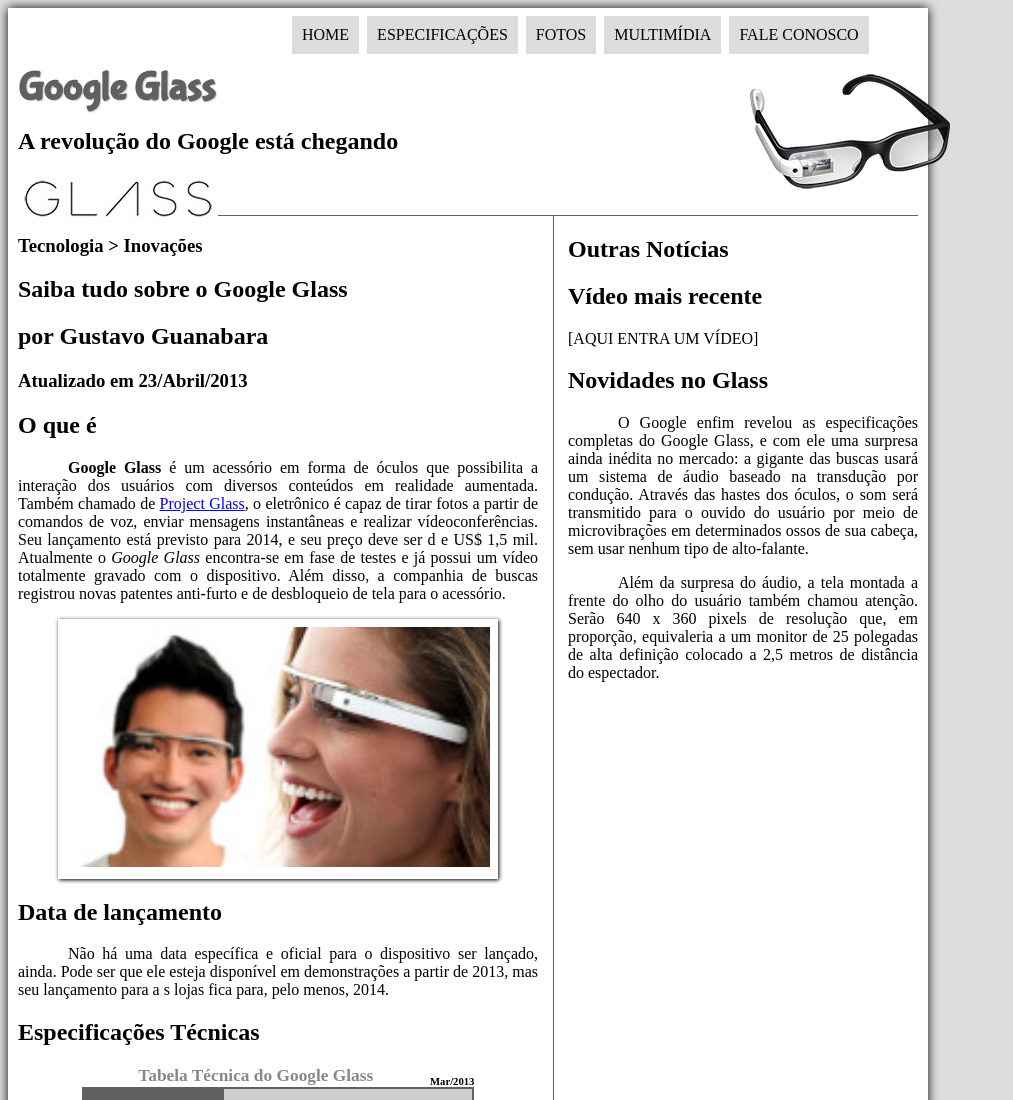
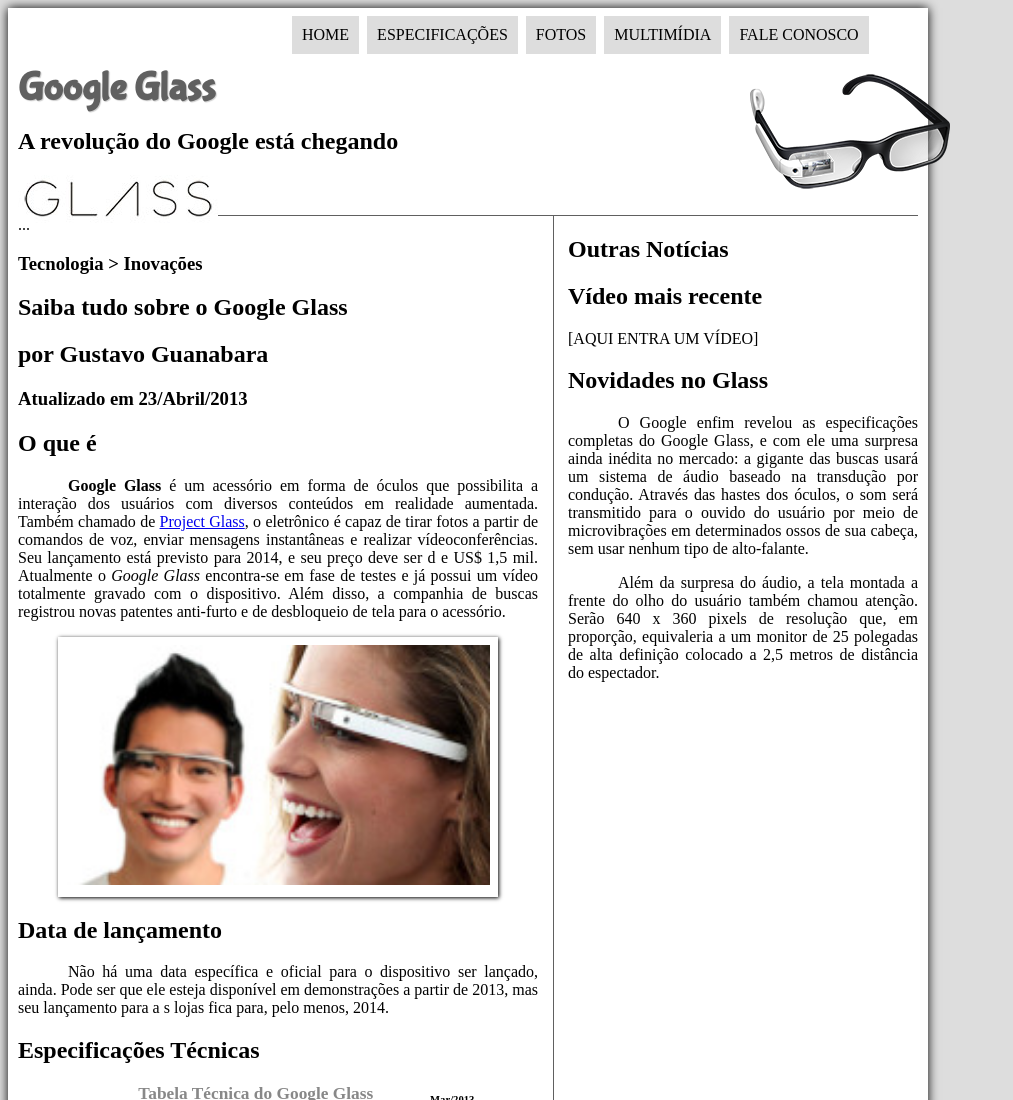
Before and after one commit to FabianoPessoa/LinguagemWeb, a plain HTML site: page index.html in a window 1280 px wide. Shown: the top 1100 px of the page, without its empty margins (0-1013 px from the left). Drawn offline with Linux system fonts and the light colour scheme.

Commit message:
Alterac,o'es Aula 20 de Html

```diff
--- a/_css/estilo.css
+++ b/_css/estilo.css
@@ -173,6 +173,8 @@ section#corpo {
 	border-right: 1px solid #606060;
 	padding-right: 15px;
 }
+/* Formatar article */
+
 
 /* ************* Tabela ************ */
 /* Objeto Tabela */
--- a/index.html
+++ b/index.html
@@ -8,6 +8,25 @@
 	<body>
 		<div id="interface">
 		<!-- fortac,a'o da div intervace -->
+		<!-- Partes que componhem o sites
+		html
+			head
+			body
+			  		div
+							header
+								nav
+							section
+								article
+								article
+							aside
+							footer
+		Partes do site
+		header
+		section
+		aside: 								barra lateral
+		nav
+		footer
+		article -->
 		<header id="cabecalho">
 			<hgroup>
 				<h1>Google Glass</h1>
@@ -44,6 +63,9 @@
       		</nav>
 		</header>
 		<section id="corpo">
+			<article id="noticia-principal">
+				...
+			</article>
 			<hgroup>
 				<h3>Tecnologia > Inovações</h3>
 				<h1>Saiba tudo sobre o Google Glass</h1>
@@ -114,6 +136,7 @@
 					marque encontros apenas com comandos de voz.</p>
 
 			[AQUI ENTRA UM VÍDEO]
+		</article>
 		</section>
 		<aside id="lateral">
 			<h1>Outras Notícias</h1>
```
Also changed, not shown: 1 other file.
